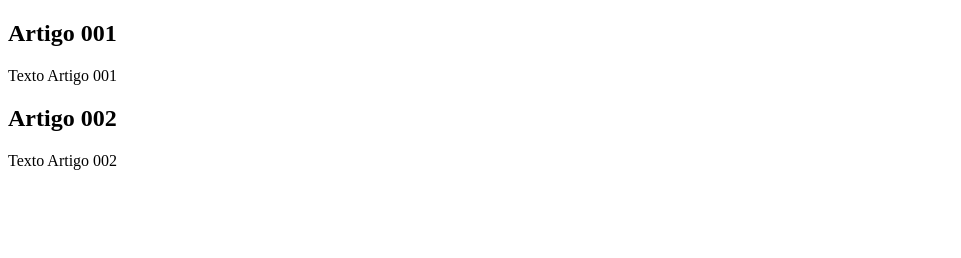
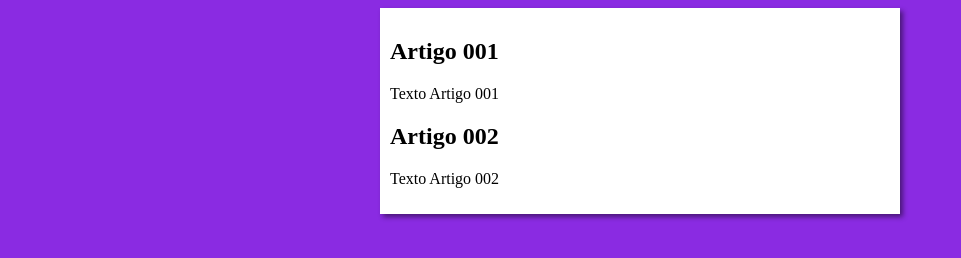
Before and after one commit to alexcoelhodev/Projeto-site, a plain HTML site: page index.html in a window 1280 px wide. Shown: the whole page, without its empty margins (0-961 px from the left). Drawn offline with Linux system fonts and the light colour scheme.

Commit message:
iniciei o design

```diff
--- /dev/null
+++ b/estilo/style.css
@@ -0,0 +1,16 @@
+{
+    font-family: Arial, Helvetica, sans-serif;
+    font-size: 16px;
+}
+
+body {
+    background-color:blueviolet
+}
+
+main {
+    background-color: white;
+    width: 500px;
+    margin: auto;
+    padding: 10px;
+    box-shadow: 3px 3px 5px rgba(0, 0, 0, 0.478);
+}
--- a/index.html
+++ b/index.html
@@ -4,6 +4,7 @@
     <meta charset="UTF-8">
     <meta name="viewport" content="width=device-width, initial-scale=1.0">
     <title>Titulo do Site</title>
+    <link rel="stylesheet" href="estilo/style.css">
 </head>
 <body>
     <main>
```
